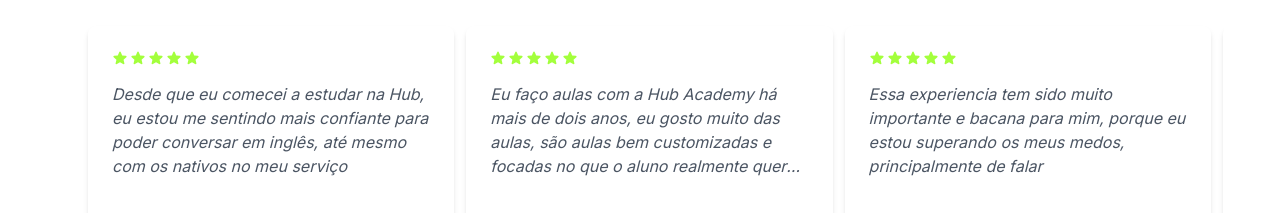
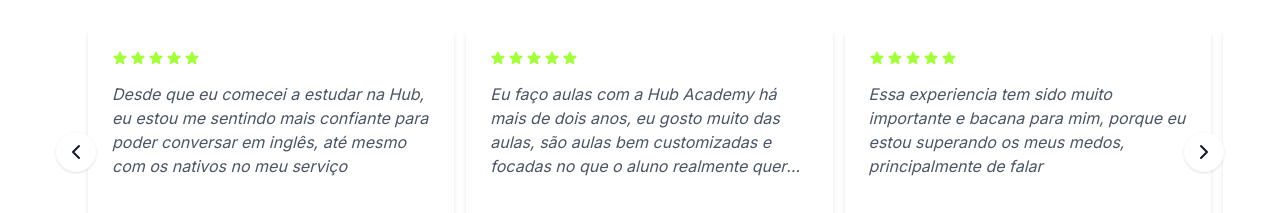
Before and after one commit to felipehubacademy/institucionalwebpage, a Next.js app: page /impacto in a window 1280 px wide. Shown: the part 2120-2333 px from the top of the page. Built offline with nearby package versions, Linux system fonts and the light colour scheme.

Commit message:
fix(impacto): enable responsive carousel arrows using useIsMobile in client component

```diff
--- a/app/impacto/page.tsx
+++ b/app/impacto/page.tsx
@@ -1,3 +1,5 @@
+"use client"
+
 import Link from "next/link"
 import { Button } from "@/components/ui/button"
 import { ArrowLeft, BarChart, Globe, Users, BookOpen, Award } from "lucide-react"
@@ -6,8 +8,11 @@ import { Card, CardContent, CardHeader, CardTitle } from "@/components/ui/card"
 import { SiteHeader } from "@/components/site-header"
 import { SiteFooter } from "@/components/site-footer"
 import { TestimonialCarousel } from "@/components/testimonial-carousel"
+import { useIsMobile } from "@/hooks/use-media-query"
 
 export default function ImpactoPage() {
+  const isMobile = useIsMobile();
+
   return (
     <div>
       {/* Header */}
@@ -182,7 +187,7 @@ export default function ImpactoPage() {
                   rating: 5,
                 },
               ];
-              return <TestimonialCarousel testimonials={impactoTestimonials} autoPlay={false} />;
+              return <TestimonialCarousel testimonials={impactoTestimonials} autoPlay={false} showArrows={!isMobile} />;
             })()}
 
             {/* End carousel replacement */}
```
